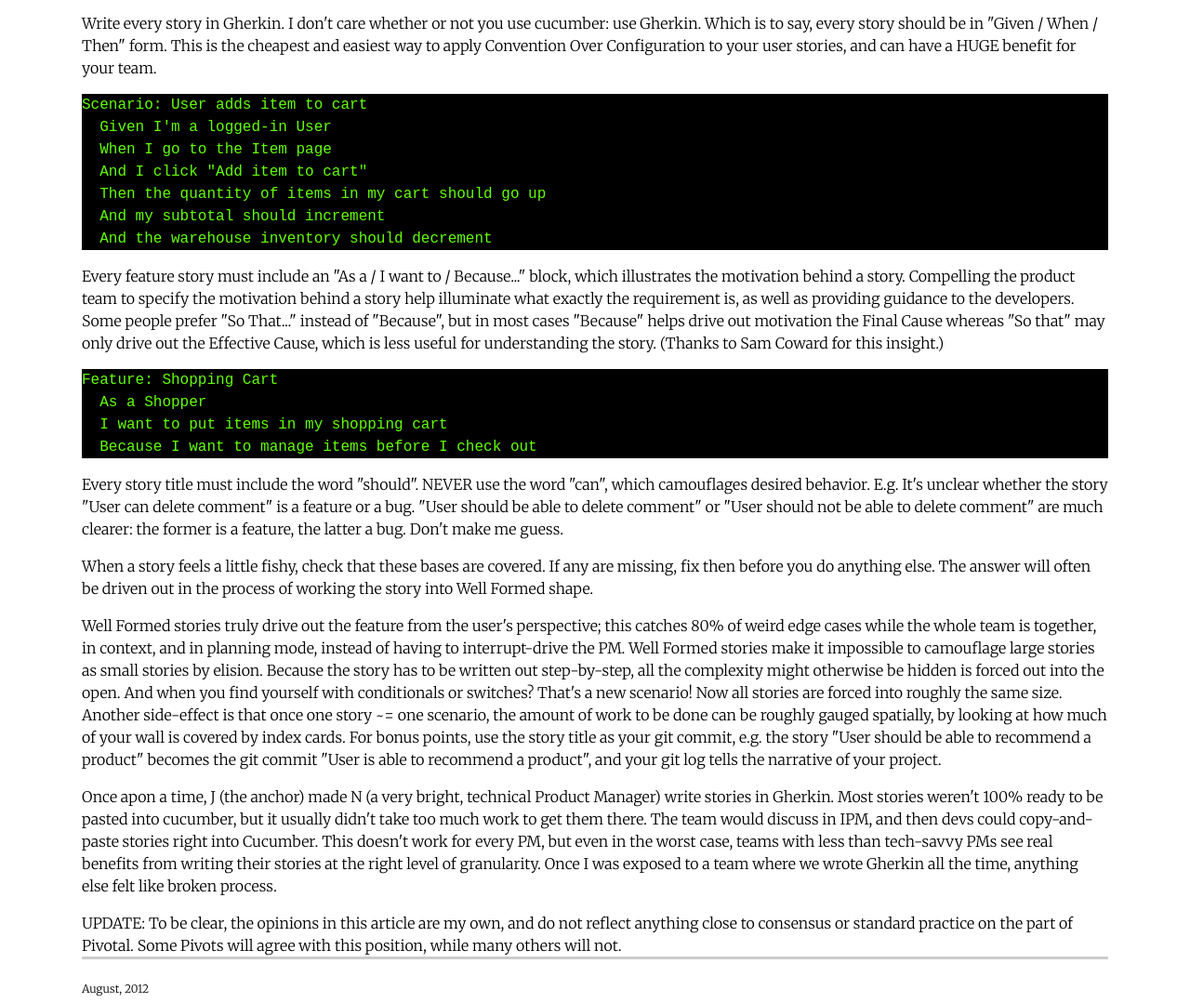
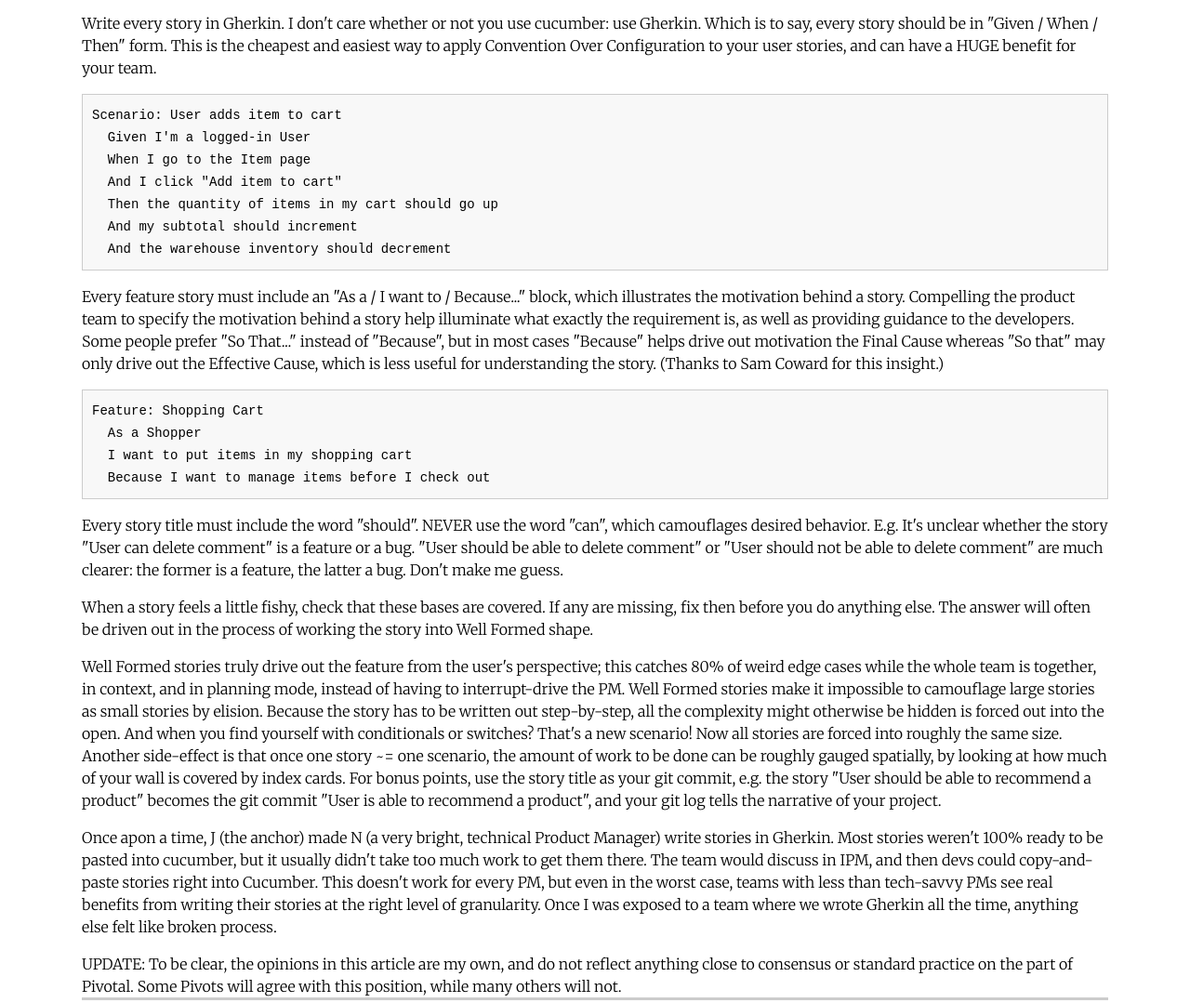
Before and after one commit to robb1e/the-pivotal-way, a plain HTML site: page index.html in a window 1280 px wide. Shown: the part 3179-4258 px from the top of the page at 93% size. Drawn offline with Linux system fonts and the light colour scheme.

Commit message:
Code samples more github, less Apple II

```diff
--- a/all.css
+++ b/all.css
@@ -40,4 +40,6 @@ p.dateline {
 
 code {
   display:block;
+  font-size: 14px;
+  padding: 10px;
 }
--- a/screen.css
+++ b/screen.css
@@ -16,6 +16,6 @@ hgroup h2, article header p.standfirst {
 }
 
 code {
-  color: #63FF00;
-  background: black;
+  background: #F8F8F8;
+  border: 1px solid #ccc;
 }
```
